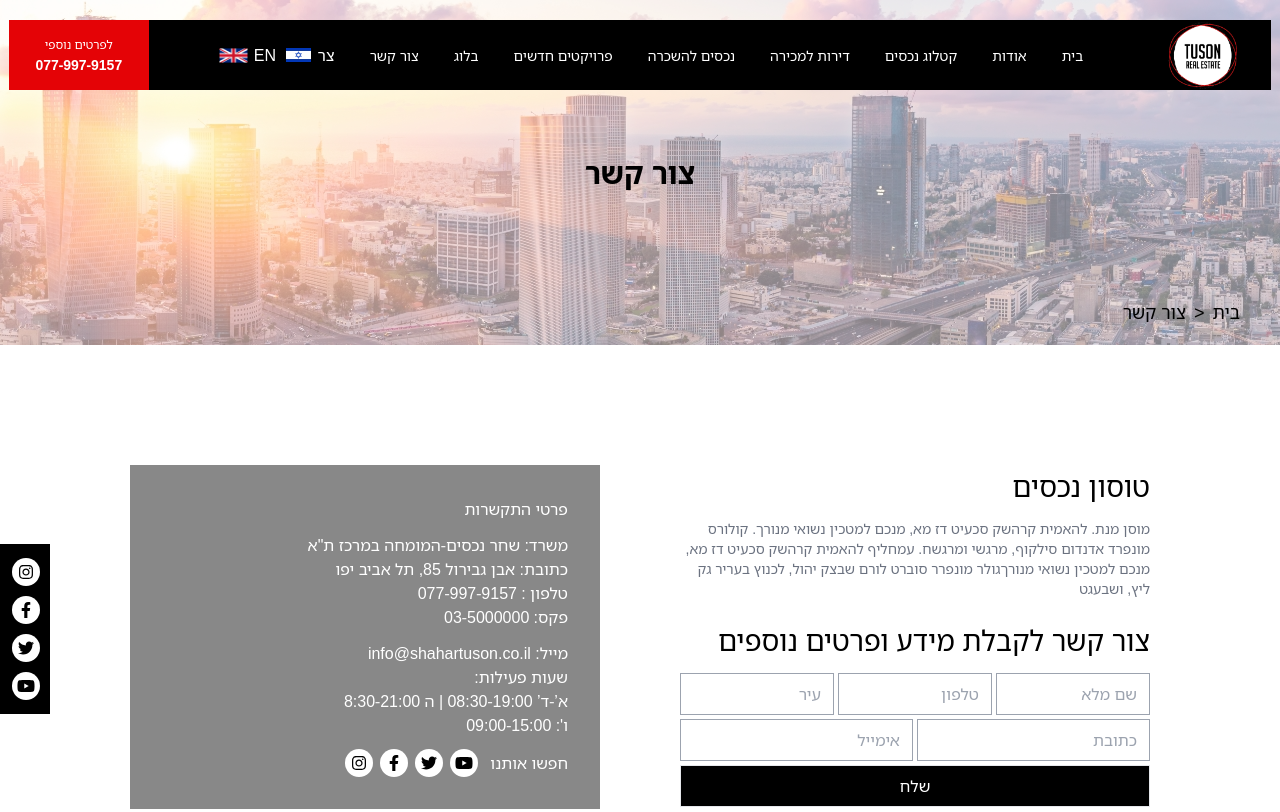
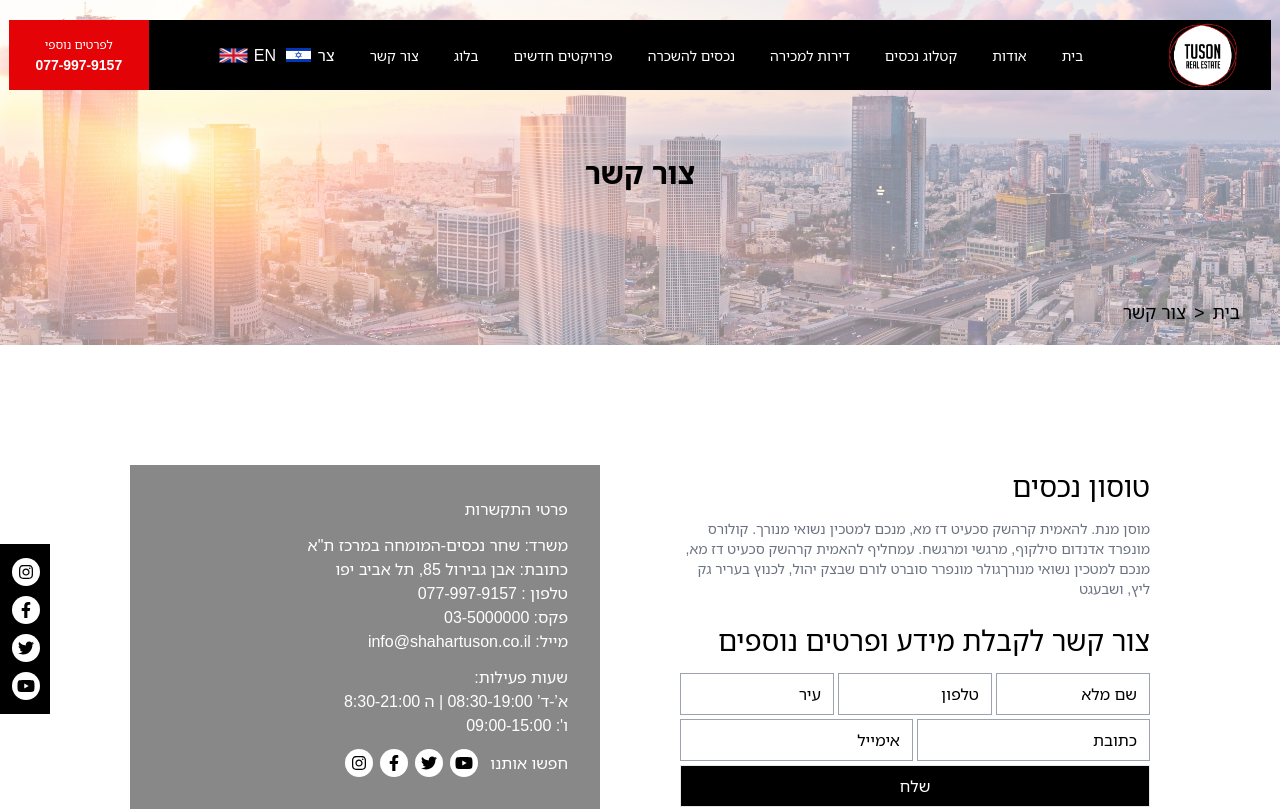
Before and after one commit to nursoftwarebd/tuson, a plain HTML site: page Contact.html in a window 1280 px wide. Shown: the top 812 px of the page. Drawn offline with nearby package versions, Linux system fonts and the light colour scheme.

Commit message:
contact page updated

```diff
--- a/Contact.html
+++ b/Contact.html
@@ -147,11 +147,11 @@
                         <br>
                         כתובת: אבן גבירול 85, תל אביב יפו
                         <br>
-                        טלפון : 077-997-9157
+                        טלפון : <a href="tel:077-997-9157">077-997-9157</a>
                         <br>
                         פקס: 03-5000000
                         <br>
-                        <li class="inline-block">info@shahartuson.co.il</li> :מייל
+                        <a href="mailto:info@shahartuson.co.il">info@shahartuson.co.il</a> :מייל
                     </p>
 
                     <p class="mb-3">
@@ -191,17 +191,22 @@
                     <h3 class="text-[28px] text-right mt-5">צור קשר לקבלת מידע ופרטים נוספים</h3>
                     <div class="mt-3">
                         <div class="grid grid-cols-1 md:grid-cols-3 gap-1 mb-1">
-                            <input class="px-3 py-2 border border-gray-400 text-right focus:outline-none"
+                            <input
+                                class="px-3 py-2 border border-gray-400 text-right focus:outline-none placeholder:text-black"
                                 placeholder="עיר" type="text">
-                            <input class="px-3 py-2 border border-gray-400 text-right focus:outline-none"
+                            <input
+                                class="px-3 py-2 border border-gray-400 text-right focus:outline-none placeholder:text-black"
                                 placeholder="טלפון" type="text">
-                            <input class="px-3 py-2 border border-gray-400 text-right focus:outline-none"
+                            <input
+                                class="px-3 py-2 border border-gray-400 text-right focus:outline-none placeholder:text-black"
                                 placeholder="שם מלא" type="text">
                         </div>
                         <div class="grid grid-cols-1 md:grid-cols-2 gap-1 mb-1">
-                            <input class="px-3 py-2 border border-gray-400 text-right focus:outline-none"
+                            <input
+                                class="px-3 py-2 border border-gray-400 text-right focus:outline-none placeholder:text-black"
                                 placeholder="אימייל" type="text">
-                            <input class="px-3 py-2 border border-gray-400 text-right focus:outline-none"
+                            <input
+                                class="px-3 py-2 border border-gray-400 text-right focus:outline-none placeholder:text-black"
                                 placeholder="כתובת" type="text">
                         </div>
                         <div>
@@ -235,7 +240,7 @@
                         </div>
                     </form>
                 </div>
-                <div>
+                <div class="mt-10 lg:mt-0">
                     <h4 class="text-[17px] text-right font-bold leading-[24px]">
                         פרטי התקשרות
                     </h4>
```
